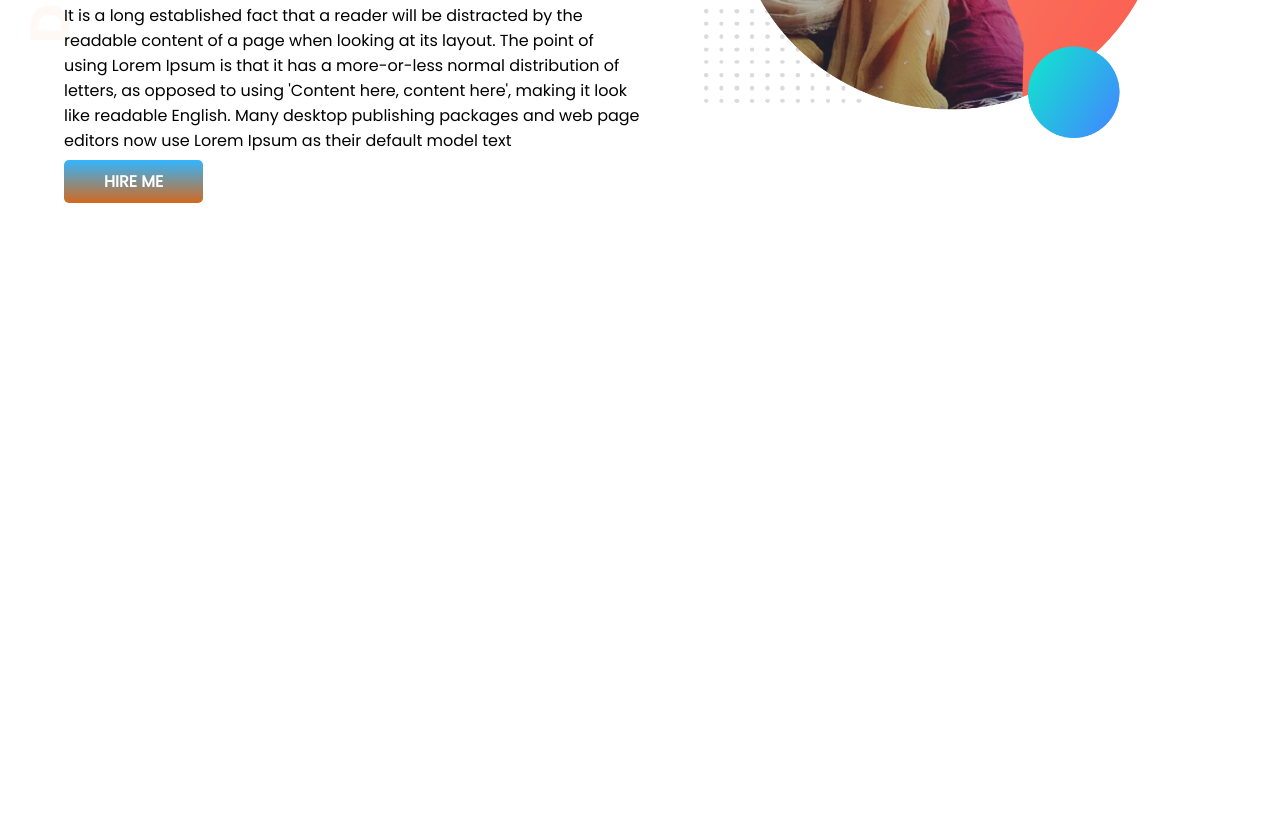
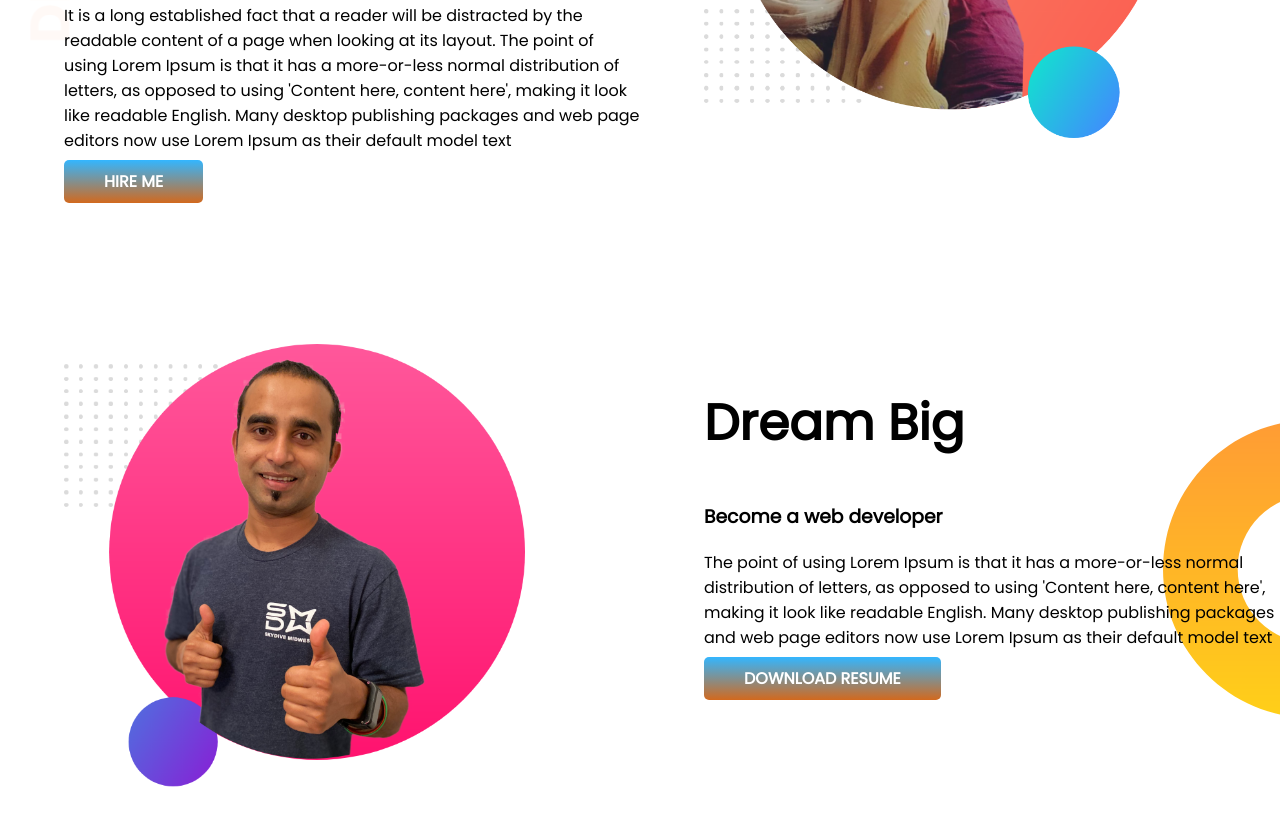
Before and after one commit to halimamowlaanna/developer-portfolio, a plain HTML site: page index.html in a window 1280 px wide. Shown: the part 319-1144 px from the top of the page. Before the commit the page ends 800 px from the top, so only its background shows below. Drawn offline with Linux system fonts and the light colour scheme.

Commit message:
dream added

```diff
--- a/index.html
+++ b/index.html
@@ -28,7 +28,7 @@
           page editors now use Lorem Ipsum as their default model text
         </p>
         <a
-          target="blank"
+          target="_blank"
           class="link-buttion"
           href="https://www.linkedin.com/in/halima-mowla-3a2068140"
           >HIRE ME</a
@@ -39,5 +39,24 @@
         <img src="images/my-bg.png" alt="" />
       </div>
     </section>
+
+    <section class="dream-big">
+      <div class="half-width">
+        <img src="images/jhankar2.png" alt="" />
+      </div>
+
+      <div class="half-width">
+        <h1>Dream Big</h1>
+        <h3>Become a web developer</h3>
+        <p>
+          The point of using Lorem Ipsum is that it has a more-or-less normal
+          distribution of letters, as opposed to using 'Content here, content
+          here', making it look like readable English. Many desktop publishing
+          packages and web page editors now use Lorem Ipsum as their default
+          model text
+        </p>
+        <a target="_blank" class="link-buttion" href="">DOWNLOAD RESUME</a>
+      </div>
+    </section>
   </body>
 </html>
--- a/style.css
+++ b/style.css
@@ -10,6 +10,7 @@ h1 {
 }
 section {
   display: flex;
+  margin-bottom: 150px;
 }
 .half-width {
   width: 50%;
@@ -30,3 +31,8 @@ section {
   background-image: url(images/top-banner.png);
   background-repeat: no-repeat;
 }
+.dream-big {
+  background-image: url(images/dream-bg.png);
+  background-repeat: no-repeat;
+  background-position: right;
+}
```
